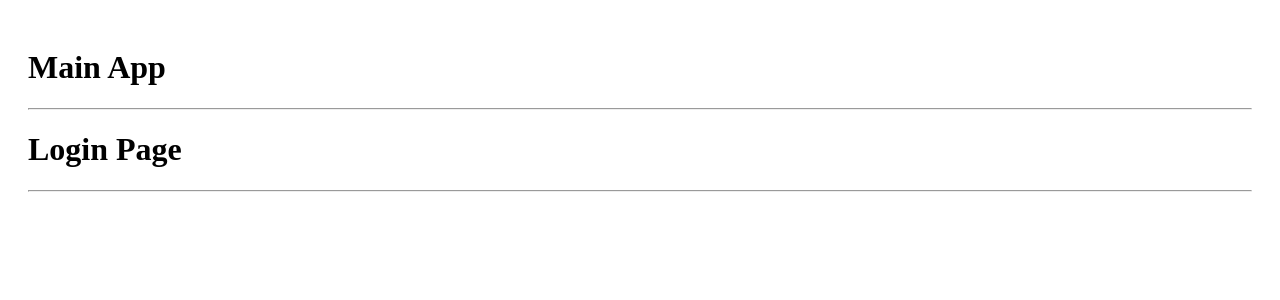
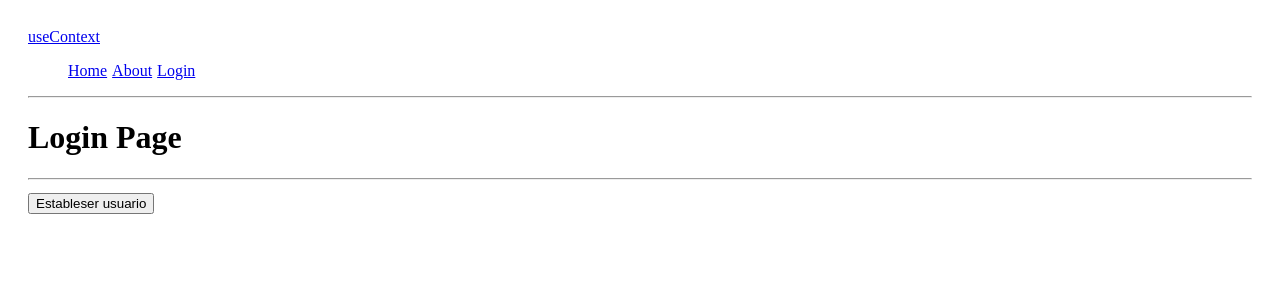
Before and after one commit to sergio-reinoso/HooksApp, a React app: page /login in a window 1280 px wide. Shown: the top 300 px of the page. Built offline with nearby package versions, Linux system fonts and the light colour scheme; the HTML template or start-up script is replaced by a standard one.

Commit message:
useContext, Link, NavLink y Provaider

```diff
--- a/src/index.css
+++ b/src/index.css
@@ -5,3 +5,7 @@
 button {
     margin-right: 10px;
 }
+
+a {
+    margin-right: 5px;
+}
--- a/src/useContext/HomePage.jsx
+++ b/src/useContext/HomePage.jsx
@@ -1,10 +1,19 @@
-import React from 'react'
+import React, { useContext } from 'react'
+import { UserContext } from './context/UserContext'
 
 export const HomePage = () => {
+
+  const { user } = useContext( UserContext )
+
   return (
     <>
-        <h1>Home Page</h1>
+        <h1>Home Page <small>{ user?.name }</small> </h1>
         <hr />
+
+        <pre>
+          {JSON.stringify( user, null, 3 )}
+        </pre>
+
     </>
   )
 }
--- a/src/useContext/LoginPage.jsx
+++ b/src/useContext/LoginPage.jsx
@@ -1,10 +1,26 @@
-import React from 'react'
+import { useContext } from 'react'
+import { UserContext } from './context/UserContext';
 
 export const LoginPage = () => {
+
+  const { user, setUser } = useContext(UserContext)
+
   return (
     <>
         <h1>Login Page</h1>
         <hr />
+
+        <pre>
+          { JSON.stringify(user, null, 3) }
+        </pre>
+
+        <button
+          className='btn btn-primary'
+          onClick={ () => setUser({ id: 123, name: 'Juan', email: 'juan@gmail.com' }) }
+        >
+          Estableser usuario
+        </button>
+
     </>
   )
 }
--- a/src/useContext/MainApp.jsx
+++ b/src/useContext/MainApp.jsx
@@ -1,13 +1,16 @@
 import React from 'react'
-import { Navigate, Route, Routes } from 'react-router-dom'
+import { Navigate, Route, Routes, Link } from 'react-router-dom'
 import { HomePage } from './HomePage'
 import { AboutPage } from './AboutPage'
 import { LoginPage } from './LoginPage'
+import { Navbar } from './Navbar'
+import { UserProvider } from './context/UserProvider'
 
 export const MainApp = () => {
   return (
-    <>
-        <h1>Main App</h1>
+    <UserProvider>
+        {/* <h1>Main App</h1> */}
+        <Navbar />
         <hr />
 
         <Routes>
@@ -18,6 +21,6 @@
             {/* <Route path='/*' element={ <LoginPage /> } /> */}
             <Route path='/*' element={ <Navigate to='/about' /> } />
         </Routes>
-    </>
+    </UserProvider>
   )
 }
--- /dev/null
+++ b/src/useContext/Navbar.jsx
@@ -0,0 +1,32 @@
+
+import { Link, NavLink } from 'react-router-dom'
+
+
+export const Navbar = () => {
+  return (
+    <nav className="navbar navbar-expand-lg navbar-dark bg-dark rounded-3">
+        <div className="container-fluid">
+            <Link className="navbar-brand" to="/">useContext</Link>
+            <div className="collapse navbar-collapse" id="navbarNav">
+                <ul className="navbar-nav">
+                    <NavLink
+                        className={({ isActive }) => `nav-link ${ isActive ? 'active' : '' }`  }
+                        to="/">
+                        Home
+                    </NavLink>
+                    <NavLink
+                        className={({ isActive }) => `nav-link ${ isActive ? 'active' : '' }`  }
+                        to="/about">
+                        About
+                    </NavLink>
+                    <NavLink
+                        className={({ isActive }) => `nav-link ${ isActive ? 'active' : '' }`  }
+                        to="/login">
+                        Login
+                    </NavLink>
+                </ul>
+            </div>
+        </div>
+    </nav>
+  )
+}
--- /dev/null
+++ b/src/useContext/context/UserContext.jsx
@@ -0,0 +1,4 @@
+import { createContext } from 'react'
+
+
+export const UserContext = createContext()
--- /dev/null
+++ b/src/useContext/context/UserProvider.jsx
@@ -0,0 +1,19 @@
+import { useState } from "react"
+import { UserContext } from "./UserContext"
+
+ // const user = {
+//     id: 123,
+//     name: 'Sergio Reinoso',
+//     email: 'slrs993@gmail.com'
+// }
+
+export const UserProvider = ({ children }) => {
+
+   const [user, setUser] = useState()
+
+  return (
+    <UserContext.Provider value={{ user, setUser }}>
+        { children }
+    </UserContext.Provider>
+  )
+}
```
